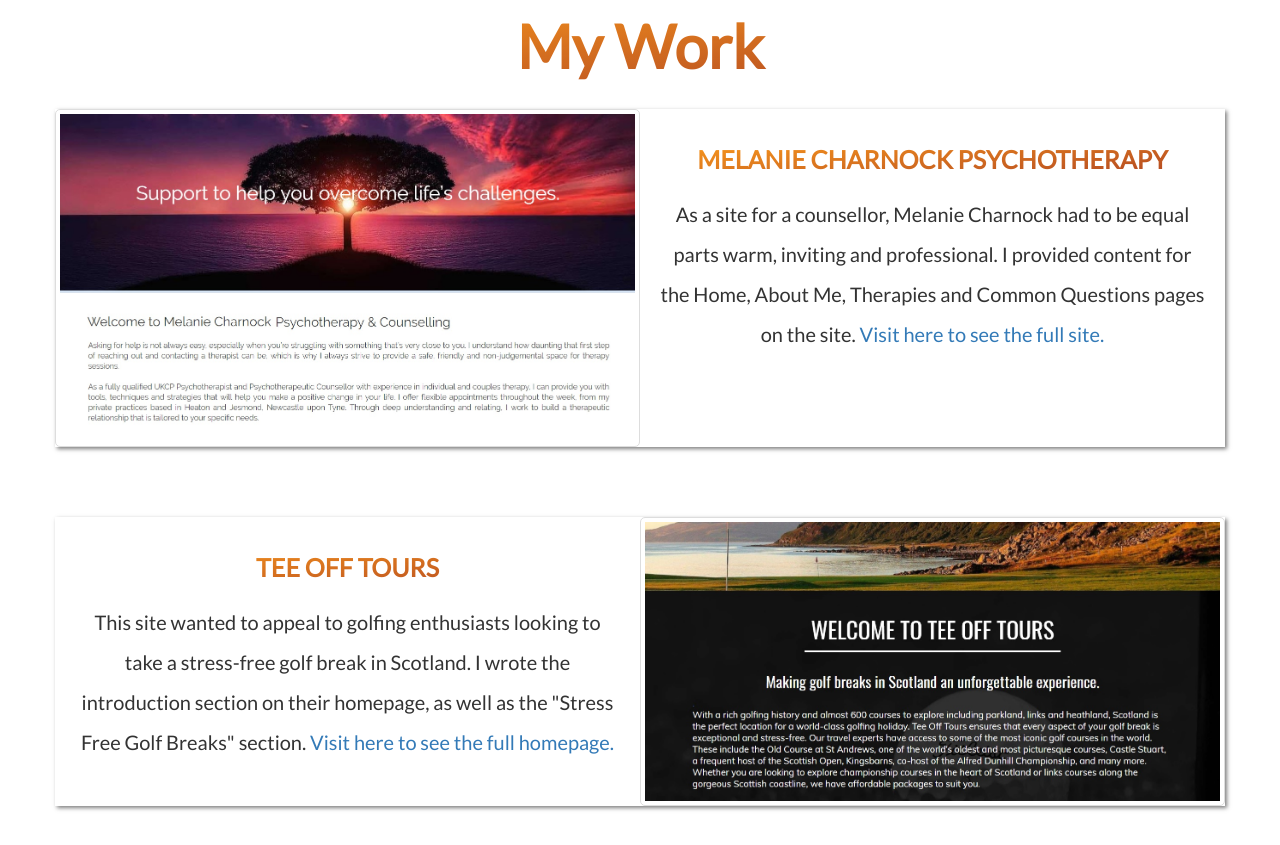
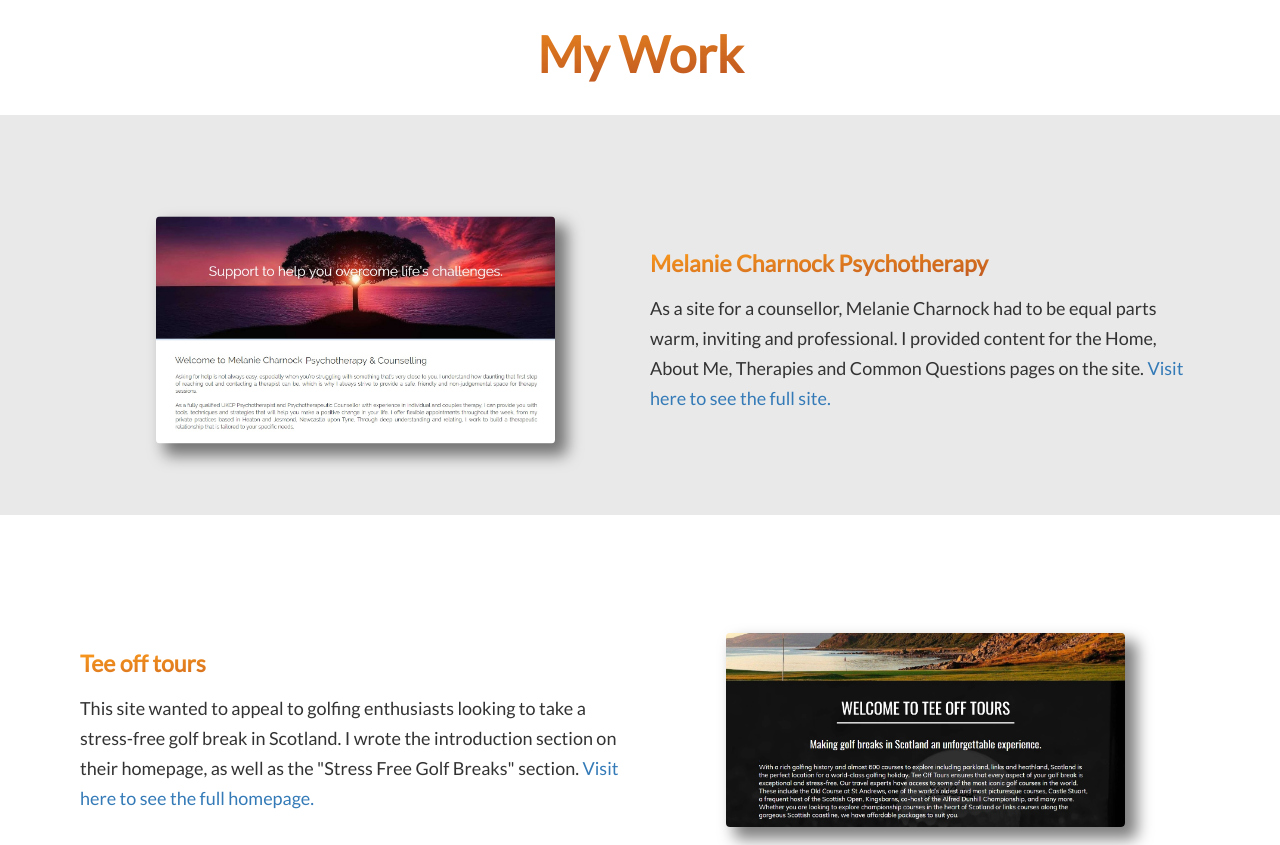
Before and after one commit to KTichmann/KTichmann.github.io---old, a website: page index.html in a window 1280 px wide. Shown: the part 760-1605 px from the top of the page. Drawn offline with nearby package versions, Linux system fonts and the light colour scheme.

Commit message:
improved website styling

```diff
--- a/index.html
+++ b/index.html
@@ -45,25 +45,25 @@
       <p class="creative">Inspirational, informative, introspective. In any style.</p>
       <p class="pretentious">I am a shepherd of words, herding customers through the sales funnel.</p>
     </div>
-    <div id="portfolio" class="container">
+    <div id="portfolio" class="container-fluid">
       <h2 class="header__secondary">My Work</h2>
-      <div class="img-block row">
+      <div class="img-block row left">
         <div class="col-md-6 img-block__img"><a href="Img/MelanieCharnock.jpg" data-lightbox="image-1" data-title="Melanie Charnock"> <img class="portfolioimg img-responsive img-thumbnail animated pulse" src="Img/MelanieCharnock.jpg" alt="Melanie Charnock"> </a></div>
         <div class="col-md-6 img-block__txt"><h2>Melanie Charnock Psychotherapy</h2> As a site for a counsellor, Melanie Charnock had to be equal parts warm, inviting and professional. I provided content for the Home, About Me, Therapies and Common Questions pages on the site. <a href="https://www.melaniecharnockcounselling.co.uk" target="_blank">Visit here to see the full site.</a></div>
       </div>
-      <div class="img-block row">
+      <div class="img-block row right">
         <div class="col-md-6 col-md-push-6 img-block__img"> <a href="Img/tee-off-tours.jpg" data-lightbox="image-1" data-title="Tee Off Tours"> <img class="portfolioimg img-responsive img-thumbnail" src="Img/tee-off-tours.jpg" alt="tee-off-tours"></a></div>
         <div class="col-md-6 col-md-pull-6 img-block__txt"><h2>Tee off tours</h2>This site wanted to appeal to golfing enthusiasts looking to take a stress-free golf break in Scotland. I wrote the introduction section on their homepage, as well as the "Stress Free Golf Breaks" section. <a href="https://www.teeofftours.club" target="_blank">Visit here to see the full homepage.</a></div>
       </div>
-      <div class="img-block row">
+      <div class="img-block row left">
         <div class="col-md-6 img-block__img"><a href="Img/Mesopotamia.jpg" data-lightbox="image-1" data-title="Mesopotamia"> <img class="portfolioimg img-responsive img-thumbnail" src="Img/Mesopotamia.jpg" alt="Mesopotamia"></a></div>
         <div class="col-md-6 img-block__txt"><h2>Mesopotamia</h2>Mesopotamia is a charity organization focused on supporting refugees. I wrote content for their About Us page, crafting a compelling story that would inspire visitors to donate, volunteer and get involved.  <a href="http://mesopotamia.org.uk/about%20us.html" target="_blank">See the full page here.</a></div>
       </div>
-      <div class="img-block row">
+      <div class="img-block row right">
         <div class="col-md-6 col-md-push-6 img-block__img"><a href="Img/Enkangala.jpg" data-lightbox="image-1" data-title="My caption"> <img class="portfolioimg img-responsive img-thumbnail" src="Img/Enkangala.jpg" alt="Enkangala"></a></div>
         <div class="col-md-6 col-md-pull-6 img-block__txt"><h2>Enkangala Lowlines</h2>With almost no previous knowledge of cattle, I found writing a site for cattle breeders both challenging and rewarding. Through extensive research, and liaising with the client, I wrote content for their Home and About Us pages. <a href="http://www.enkangalalowlines.co.uk" target="_blank">Visit here to see the full site.</a></div>
       </div>
-      <div class="img-block row">
+      <div class="img-block row left">
         <div class="col-md-6 img-block__img"><a href="Img/BoogieNights.jpg" data-lightbox="image-1" data-title="Boogie Nights"> <img class="portfolioimg img-responsive img-thumbnail" src="Img/BoogieNights.jpg" alt="Boogie Nights"></a></div>
         <div class="col-md-6 img-block__txt"><h2>Boogie Nights</h2>With a Magic Mirror, and DJ for special events as their main services, Boogie Nights wanted a website that had down-to-earth, relateable content. I wrote their home page content to reflect the fun, but still reliable nature of their business. <a href="http://www.boogienights-djmagicmirror.co.uk" target="_blank">Visit here to see the full site.</a></div>
       </div>
--- a/scss/components/_about.scss
+++ b/scss/components/_about.scss
@@ -1,20 +1,22 @@
 .about{
   margin: 5rem 0;
   text-align: center;
-  font-size: 1.95rem;
+  font-size: 1.5rem;
   .header__secondary{
-    font-size: 4rem;
+    font-size: 3rem;
     padding-bottom: 0;
   }
   &__text{
-    padding: 0 4rem;
+    padding: 0 6rem !important;
   }
   img{
-    height: 30rem;
-    width: 100%;
-    padding: 0;
+    height: auto;
+    width: 60%;
+    padding: 2rem 0;
     margin: 0;
-    clip-path: circle(12rem);
+    border-radius: 23%;
+    -webkit-clip-path: polygon(20% 0%, 80% 0%, 100% 20%, 100% 80%, 80% 100%, 20% 100%, 0% 80%, 0% 20%);
+    clip-path: polygon(20% 0%, 80% 0%, 100% 20%, 100% 80%, 80% 100%, 20% 100%, 0% 80%, 0% 20%);
   }
   .contacts{
     margin-top: 2rem;
@@ -53,7 +55,6 @@
       margin: 4rem 0;
       height: 30rem;
       width: 80%;
-      clip-path: circle(15rem);
     }
     .contacts{
       margin-top: 4rem;
@@ -78,28 +79,27 @@
 @media screen and (min-width: 1000px){
   .about{
     margin-bottom: 0;
-    font-size: 2.2rem;
+    font-size: 2rem;
     padding: 0 4rem;
     line-height: 2rem;
     .header__secondary{
-      font-size: 6rem;
+      font-size: 5rem;
       height: 5rem;
+      margin-bottom: 3rem;
     }
     &__text{
       padding: 0 4rem;
       padding-top: 4rem;
+      text-align: left;
     }
     img{
+      border-radius: 30%;
       margin: 2rem 0;
-      width: 100%;
-      clip-path: circle(15rem);
-      transition: all 0.1s ease-in;
-      &:hover{
-        transform: scale(1.2);
-      }
-    }
+      width: 90%;
+      height: auto;
+  }
     .contacts{
-      margin-top: 2rem;
+      margin-top: 4rem;
       transform: translateX(22%);
     }
     .footer{
--- a/scss/components/_portfolio.scss
+++ b/scss/components/_portfolio.scss
@@ -1,38 +1,46 @@
 //////Block/////////
 $color-img-txt: #ff9f1c;
 $color-img-hover: #fdfffc;
-$color-portfolio-back: #fde74c;
+$color-portfolio-back: #e9e9e9;
 $color-img-txt-dark: #941b0c;
 
 #portfolio{
   padding-top: 2rem;
   text-align: center;
   font-family: Lato, Arial;
+  .header__secondary{
+    margin: 1.5rem 0;
+  }
+
+  .left{
+    background-color: $color-portfolio-back
+  }
   .img-block{
+    box-sizing: border-box;
+    padding: 3rem 0;
     height: auto;
-    box-shadow: 2px 2px 4px rgba(0,0,0,.5);
     &:not(:last-child){
-      margin-bottom: 4rem;
+      padding-bottom: 2rem;
     }
     &__img{
       border-radius: .5rem;
       img{
-        width: 100%;
+        width: 70%;
         height: auto;
         overflow: hidden;
-        border-radius: .5rem;
+        padding: 0 !important;
+        border: none !important;
       }
     }
     &__txt{
-      padding: 1.5rem 1rem;
-      font-size: 1.1rem;
+      padding: 2rem 6rem;
+      font-size: 1.3rem;
       line-height: 2rem;
       h2{
-        text-transform: uppercase;
         padding-bottom: .7rem;
         text-align: center;
         width: auto;
-          font-size: 1.7rem;
+          font-size: 2rem;
           font-weight: 900;
           color: transparent;
           background-image: linear-gradient(
@@ -57,9 +65,6 @@
       &__img{
         padding: 0;
       }
-      &:not(:last-child){
-        margin-bottom: 6rem;
-      }
       &__txt{
         padding: 3rem 1.5rem;
         font-size: 2.2rem;
@@ -77,25 +82,41 @@
 @media screen and (min-width: 1000px){
   #portfolio{
     .header__secondary{
-      padding-bottom: 2rem;
-      font-size: 6rem;
+      padding-bottom: 1rem;
+      font-size: 5rem;
     }
     padding-top: 3rem;
+    .left{
+      background-color: $color-portfolio-back;
+    }
     .img-block{
+      padding: 50px 70px;
+      height: 400px;
+      &__img{
+        top: 50%;
+        transform: translateY(-50%)
+      }
       img{
-        height: 100%;
-        width: 100%;
-      }
-      &:not(:last-child){
-        margin-bottom: 7rem;
+        border: none;
+        padding: 0 !important;
+        height: auto;
+        width: 70%;
+        box-shadow: 10px 10px 15px 2px rgba(0,0,0,.5);
+        &:hover{
+          transform: scale(1.3)
+        }
       }
       &__txt{
-        padding: 3rem 2rem;
-        font-size: 2rem;
-        line-height: 4rem;
+        top: 50%;
+        transform: translateY(-50%);
+        font-size: 1.8rem;
+        padding-left: 1rem;
+        line-height: 3rem;
+        text-align: left;
         h2{
+          text-align: left;
           padding-bottom: 1.5rem;
-          font-size: 2.5rem;
+          font-size: 2.3rem;
           color: transparent;
         }
       }
```
Also changed, not shown: styles.css.
